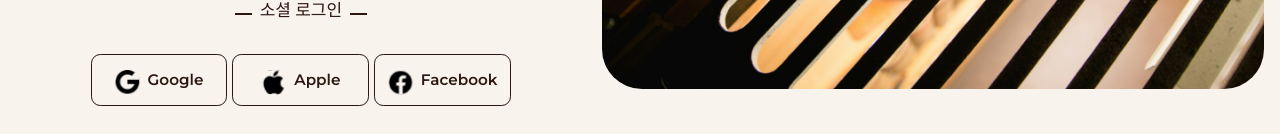
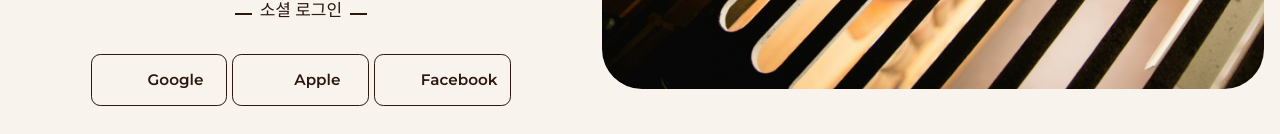
Before and after one commit to Dev-Corgi/booksight, a Next.js app: page /login in a window 1280 px wide. Shown: the part 695-829 px from the top of the page. Built offline with nearby package versions, Linux system fonts and the light colour scheme; a web font is replaced by a local one.

Commit message:
svgupdate

```diff
--- a/src/app/(pages)/login/page.js
+++ b/src/app/(pages)/login/page.js
@@ -1,9 +1,9 @@
 import BackArrowIcon from "@svg/BackArrowIcon.svg";
 import Image from "next/image";
 import InputField from "./components/InputField";
-import GoogleLogo from "@svg/GoogleLogo.svg";
-import AppleLogo from "@svg/AppleLogo.svg";
-import FacebookLogo from "@svg/FacebookLogo.svg";
+// import GoogleLogo from "@svg/GoogleLogo.svg";
+// import AppleLogo from "@svg/AppleLogo.svg";
+// import FacebookLogo from "@svg/FacebookLogo.svg";
 import loginPicImg from "@png/loginPic.png";
 export default function LoginPage() {
   return (
@@ -49,21 +49,21 @@ export default function LoginPage() {
         <div className="flex flex-row gap-[5px]">
           <div className="flex flex-row justify-center items-center w-[10.69vw] h-[4.02vw] st:w-[154px] st:h-[57.92px] rounded-[9.21px] border-[1.5px] border-textColor-primary gap-[11.85px] mt-[30.55px]">
             <div className="relative w-[1.65vw] h-[1.65vw] st:w-[23.69px] st:h-[23.69px]">
-              <GoogleLogo></GoogleLogo>
+              {/* <GoogleLogo></GoogleLogo> */}
             </div>
             <p className="font-MontserratSemiBold text-[1.19vw] st:text-[17.11px]">Google</p>
           </div>
 
           <div className="flex flex-row justify-center items-center w-[10.69vw] h-[4.02vw]  st:w-[154px] st:h-[57.92px] rounded-[9.21px] border-[1.5px] border-textColor-primary gap-[11.85px] mt-[30.55px]">
             <div className="relative w-[1.65vw] h-[1.65vw] st:w-[23.69px] st:h-[23.69px]">
-              <AppleLogo></AppleLogo>
+              {/* <AppleLogo></AppleLogo> */}
             </div>
             <p className="font-MontserratSemiBold text-[1.19vw] st:text-[17.11px]">Apple</p>
           </div>
 
           <div className="flex flex-row justify-center items-center w-[10.69vw] h-[4.02vw] st:w-[154px] st:h-[57.92px] rounded-[9.21px] border-[1.5px] border-textColor-primary gap-[11.85px] mt-[30.55px]">
             <div className="relative w-[1.65vw] h-[1.65vw] st:w-[23.69px] st:h-[23.69px]">
-              <FacebookLogo></FacebookLogo>
+              {/* <FacebookLogo></FacebookLogo> */}
             </div>
             <p className="font-MontserratSemiBold text-[1.19vw] st:text-[17.11px]">Facebook</p>
           </div>
```
